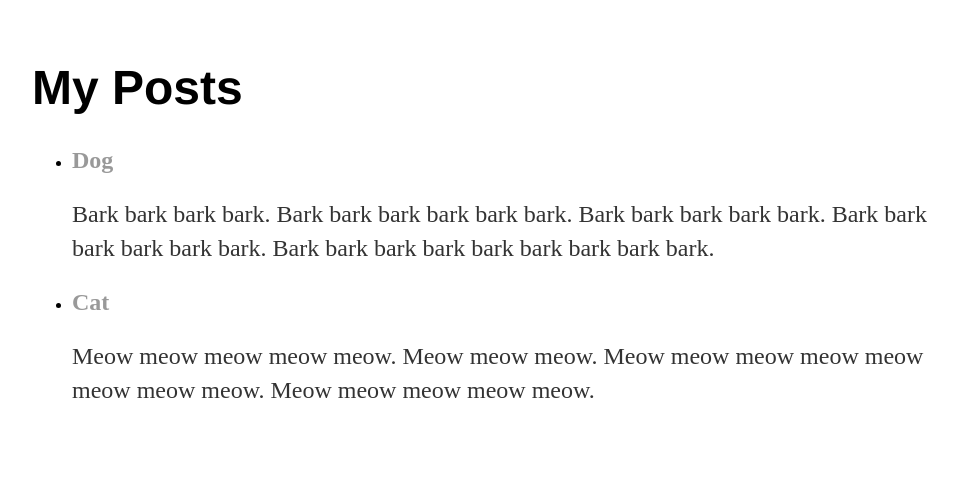
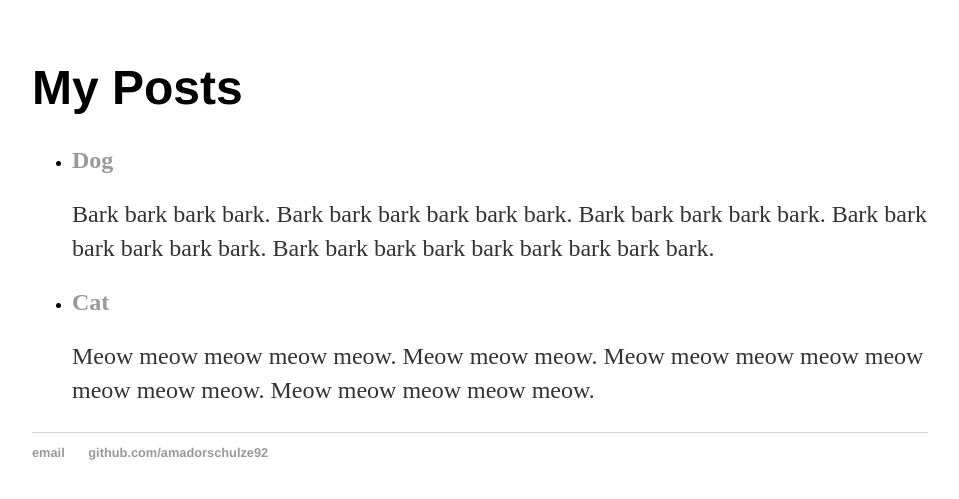
Before and after one commit to amadorschulze92/amadorschulze92.github.io, a Jekyll site: the page built from projects.html, in a window 1280 px wide. Shown: the top 499 px of the page, without its empty margins (160-1119 px from the left). Built offline with Jekyll 4.4.1, drawn with Linux system fonts in a browser that asks for light colours.

Commit message:
Change title on index and add footer

```diff
--- a/_layouts/default.html
+++ b/_layouts/default.html
@@ -7,6 +7,14 @@
   </head>
   <body>
     {% include navigation.html %}
-    {{ content }}
+    <div class="container">
+      {{ content }}
+    </div><!-- /.container -->
+    <footer>
+      <ul>
+        <li><a href="amadorschulze92@gmail.com">email</a></li>
+        <li><a href="https://github.com/amadorschulze92">github.com/amadorschulze92</a></li>
+      </ul>
+    </footer>
   </body>
 </html>
--- a/index.html
+++ b/index.html
@@ -9,6 +9,6 @@
     <title>{{ page.title }}</title>
   </head>
   <body>
-    <h1>{{ "Yo what up dude?" }}</h1>
+    <h1>{{ page.title }}</h1>
   </body>
 </html>
```
